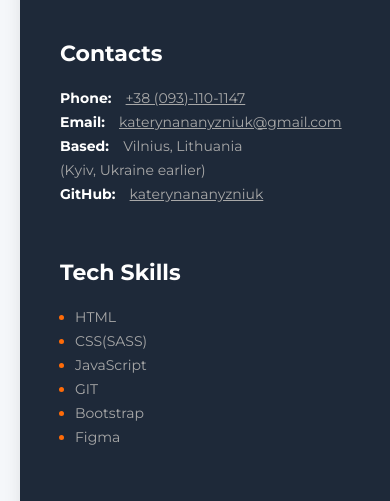
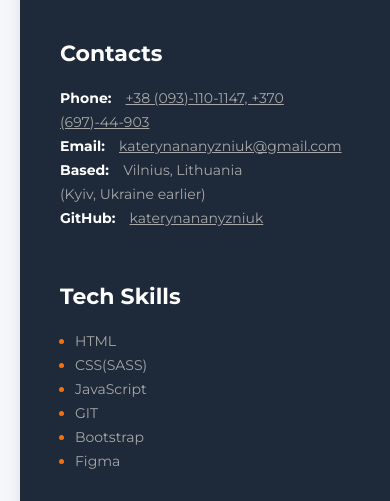
Before and after one commit to katerynananyzniuk/cv, a plain HTML site: page index.html in a window 390 px wide. Shown: the part 290-791 px from the top of the page. Drawn offline with Linux system fonts and the light colour scheme.

Commit message:
feat: add phone number

```diff
--- a/index.html
+++ b/index.html
@@ -16,7 +16,7 @@
                 <ul>
                     <li class="contacts__item">
                         <span class="contacts__link-type">Phone:</span>
-                        <a class="contacts__link" href="tel:+380931101147">+38 (093)-110-1147</a>
+                        <a class="contacts__link" href="tel:+37069744903">+38 (093)-110-1147, +370 (697)-44-903</a>
                     </li>
                     <li class="contacts__item">
                         <span class="contacts__link-type">Email:</span>
```
